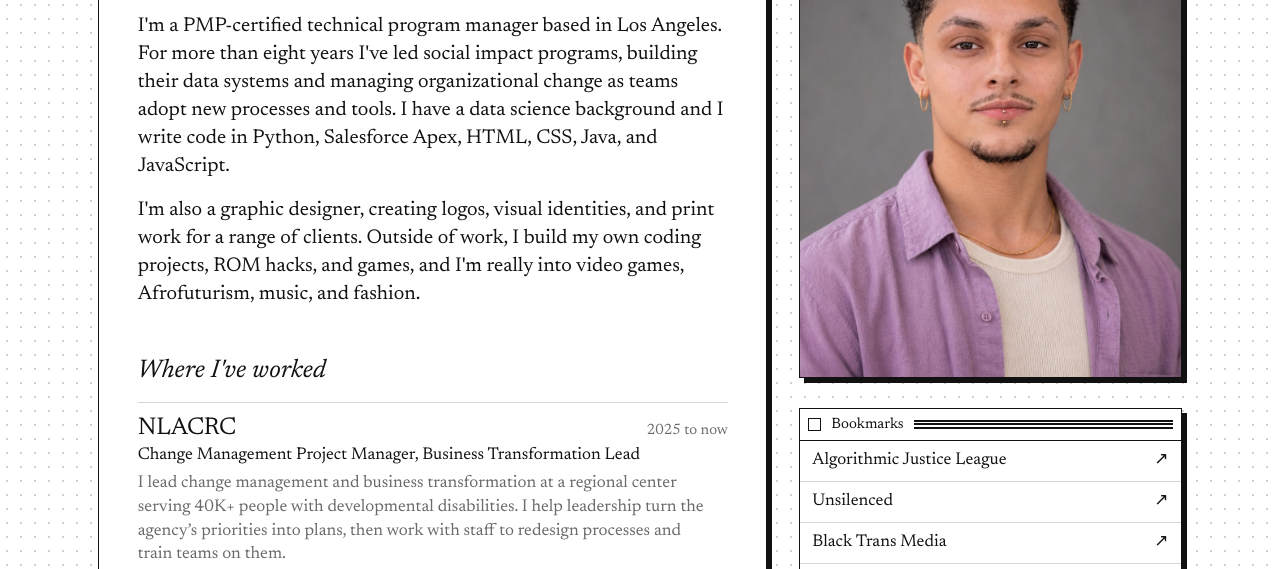
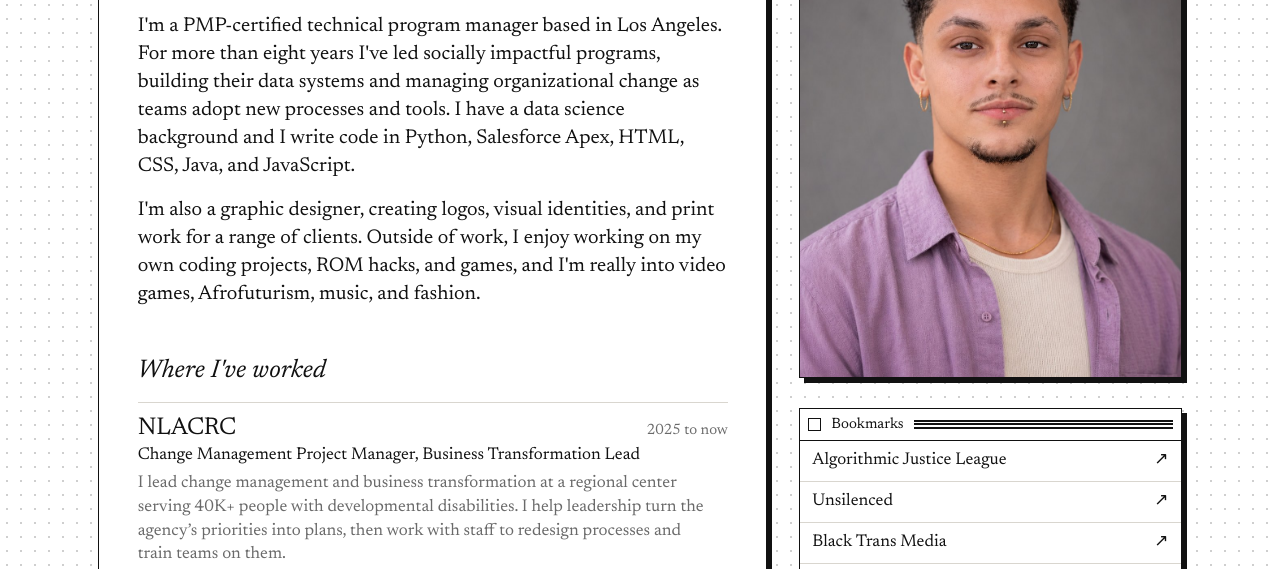
Before and after one commit to KwameTaylor/kwametaylor.github.io, a plain HTML site: page about.html in a window 1280 px wide. Shown: the part 198-767 px from the top of the page. Drawn offline with Linux system fonts and the light colour scheme.

Commit message:
Update about.html

```diff
--- a/about.html
+++ b/about.html
@@ -23,8 +23,8 @@
     <section class="win doc"><div class="tb">About</div>
       <div class="body">
         <h1 class="h">About</h1>
-        <p>I'm a PMP-certified technical program manager based in Los Angeles. For more than eight years I've led social impact programs, building their data systems and managing organizational change as teams adopt new processes and tools. I have a data science background and I write code in Python, Salesforce Apex, HTML, CSS, Java, and JavaScript. </p>
-        <p>I'm also a graphic designer, creating logos, visual identities, and print work for a range of clients. Outside of work, I build my own coding projects, ROM hacks, and games, and I'm really into video games, Afrofuturism, music, and fashion.</p>
+        <p>I'm a PMP-certified technical program manager based in Los Angeles. For more than eight years I've led socially impactful programs, building their data systems and managing organizational change as teams adopt new processes and tools. I have a data science background and I write code in Python, Salesforce Apex, HTML, CSS, Java, and JavaScript. </p>
+        <p>I'm also a graphic designer, creating logos, visual identities, and print work for a range of clients. Outside of work, I enjoy working on my own coding projects, ROM hacks, and games, and I'm really into video games, Afrofuturism, music, and fashion.</p>
         <h2 id="experience">Where I've worked</h2>
         <ul class="xp">
           <li><b>NLACRC</b><span class="when">2025 to now</span><span>Change Management Project Manager, Business Transformation Lead</span><p>I lead change management and business transformation at a regional center serving 40K+ people with developmental disabilities. I help leadership turn the agency’s priorities into plans, then work with staff to redesign processes and train teams on them.</p></li>
```
